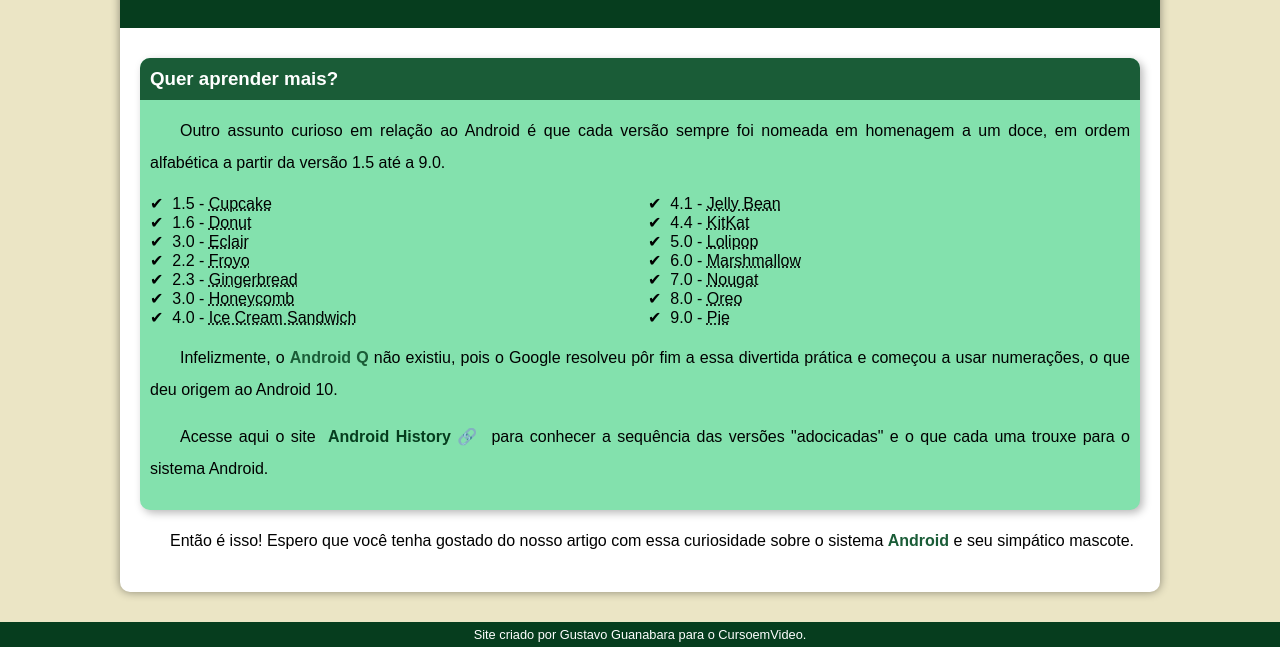
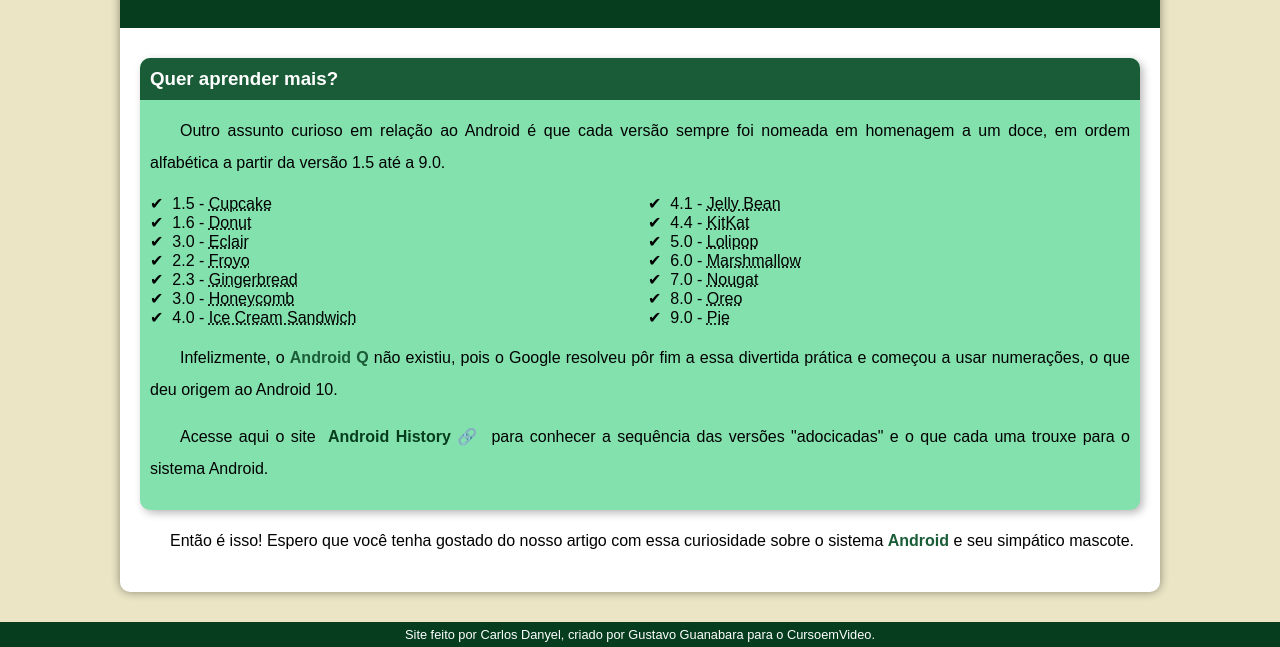
Before and after one commit to carlosdanyelps/projeto-android, a plain HTML site: page index.html in a window 1280 px wide. Shown: the part 2364-3011 px from the top of the page. Drawn offline with Linux system fonts and the light colour scheme.

Commit message:
Atualizei o código

```diff
--- a/index.html.html
+++ b/index.html
@@ -68,7 +68,7 @@
     </article>
   </main>
   <footer>
-    <p>Site criado por Gustavo Guanabara para o CursoemVideo.</p>
+    <p>Site feito por Carlos Danyel, criado por Gustavo Guanabara para o CursoemVideo.</p>
   </footer>
 </body>
 </html>
```
